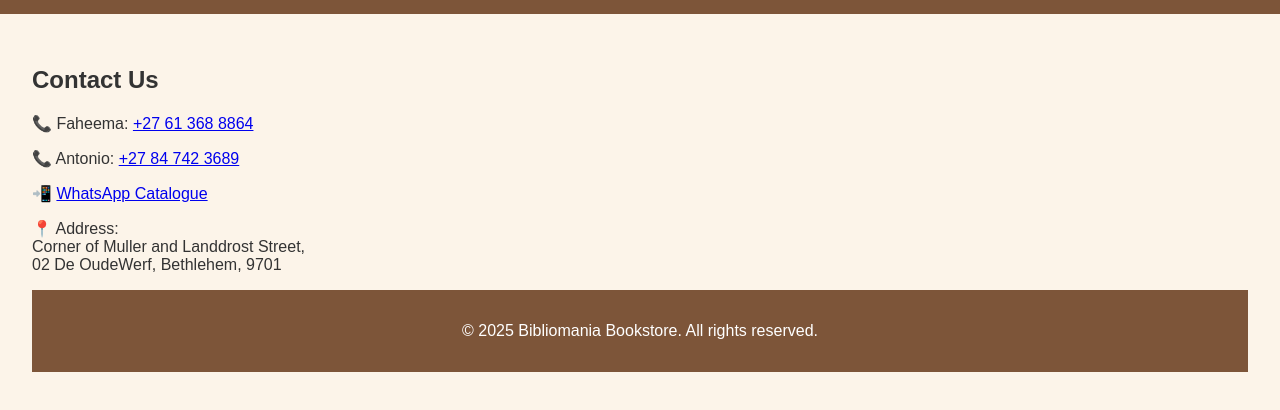
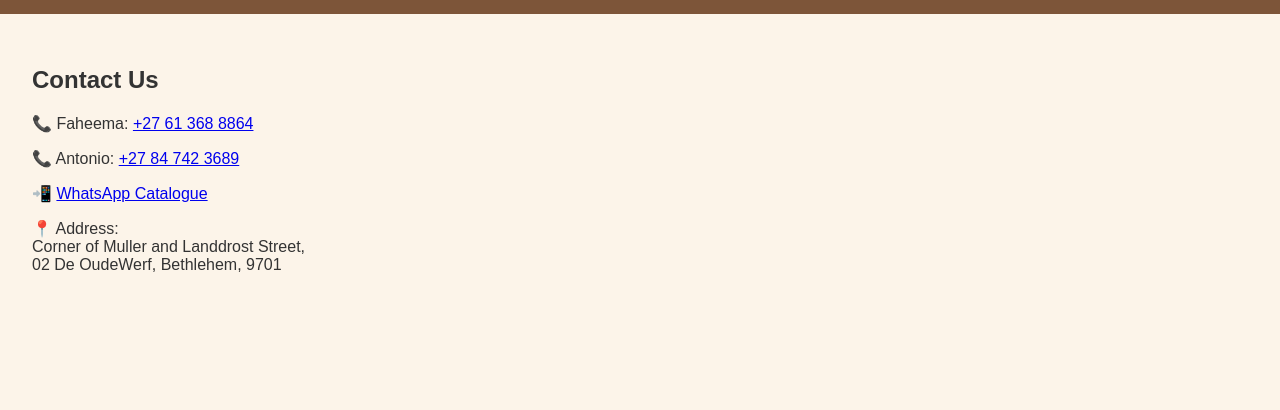
Before and after one commit to Riaz18-c/Bibliomania-website_-, a plain HTML site: page contact.html in a window 1280 px wide. Shown: the part 116-526 px from the top of the page. Drawn offline with Linux system fonts and the light colour scheme.

Commit message:
Update contact.html

```diff
--- a/contact.html
+++ b/contact.html
@@ -38,9 +38,5 @@
     <p>📞 Antonio: <a href="tel:+27847423689">+27 84 742 3689</a></p>
     <p>📲 <a href="https://wa.me/c/27847423689" target="_blank">WhatsApp Catalogue</a></p>
     <p>📍 Address:<br>Corner of Muller and Landdrost Street,<br>02 De OudeWerf, Bethlehem, 9701</p>
-
-  <footer>
-    <p>&copy; 2025 Bibliomania Bookstore. All rights reserved.</p>
-  </footer>
 </body>
 </html>
```
